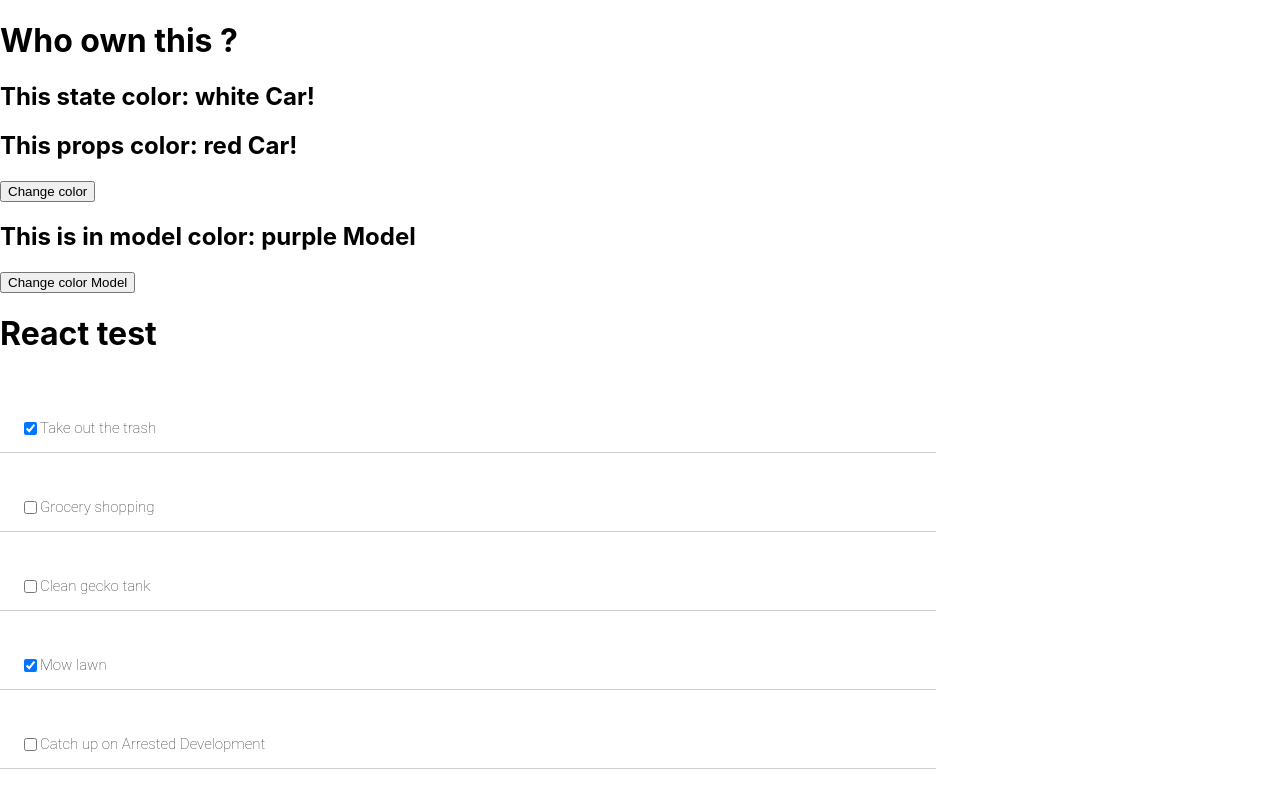
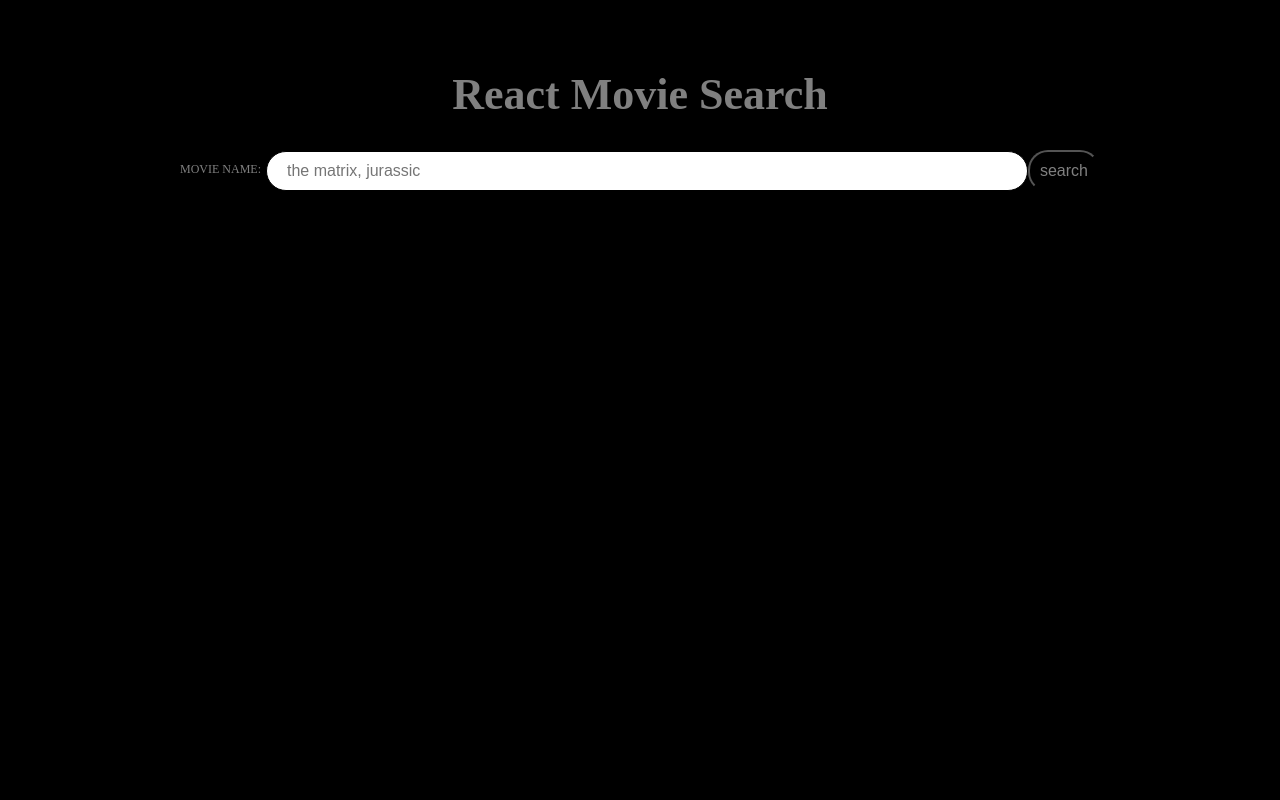
Before and after one commit to 4allofus/myreactapp, a React (Create React App) app: page / in a window 1280 px wide. Built offline with nearby package versions, Linux system fonts and the light colour scheme.

Commit message:
deploy my react 21 May,2020

```diff
--- a/src/App.js
+++ b/src/App.js
@@ -1,18 +1,13 @@
 import React from 'react';
 //import logo from './logo.svg';
 import './App.css';
-import todosData from './todosData'
-import TodoItems from './TodoItems'
+//import todosData from './todosData'
+//import TodoItems from './TodoItems'
 
 function App() {
-
-  const TodoComp = todosData.map(myItems => <TodoItems key={myItems.id} myItems={myItems}/>)
-  return (
-    <div>
-        <h1>React test</h1>
-        {TodoComp}
-    </div>
-  );
+    return (
+    <h1>Hello World</h1>
+    )
 }
 
 export default App;
--- /dev/null
+++ b/src/SearchMovies.js
@@ -0,0 +1,48 @@
+import React, {useState} from 'react'
+import DisplayMovie from './displayMovie'
+
+function SearchMovies(){
+
+    //states - input query, movies
+    const [query, setQuery] = useState('')
+    //states - output movie, movies
+    const [movie, getMovies] = useState([])
+
+    const searchMovies =async(e) => {
+        e.preventDefault()
+        //alert("submit!!")
+
+        //const query = "step up";
+
+        try{
+        const url = `https://api.themoviedb.org/3/search/movie?api_key=1c963e0bb9546bfc655cd410aca57872&language=en-US&query=${query}&page=1&include_adult=false`;
+
+        //const url = `https://api.themoviedb.org/3/movie/550?api_key=1c963e0bb9546bfc655cd410aca57872`
+            const res = await fetch(url)
+            const data = await res.json()
+            //console.log(data.results)
+            getMovies(data.results)
+        }
+        catch(err){
+            //alert(err)
+        }
+    }
+
+    return(
+        <>
+        <form className="form" onSubmit={searchMovies}>
+            <label className="label" htmlFor="query">Movie name: </label>
+            <input className="input" type="text" name="query" placeholder="the matrix, jurassic"
+            value={query} onChange={(e) => setQuery(e.currentTarget.value)}/>
+            <button className="button" type="submit">search</button>
+        </form>
+        <div className="display-list">
+            {movie.filter(displayMovie => displayMovie.poster_path).map(displayMovie => (
+                <DisplayMovie displayMovie={displayMovie} key={displayMovie.id} />
+            ))}
+        </div>
+        </>
+    )
+}
+
+export default SearchMovies
--- /dev/null
+++ b/src/displayMovie.js
@@ -0,0 +1,19 @@
+import React from 'react'
+
+export default function DisplayMovie({displayMovie}) {
+
+    return(
+        <div className="card">
+                    <img className="card--image"
+                    src={`https://image.tmdb.org/t/p/w185_and_h278_bestv2/${displayMovie.poster_path}`}
+                    alt={displayMovie.title + ' poster' }/>
+                    <div className="card--content">
+                    <h3 className="card--title">{displayMovie.title}</h3>
+                    <p><small>RELEASE DATE: {displayMovie.release_date}</small></p>
+                    <p><small>RATING: {displayMovie.vote_average}</small></p>
+                    <p className="card--desc">{displayMovie.overview}</p>
+                    </div>
+                </div>
+    )
+
+}
--- a/src/index.css
+++ b/src/index.css
@@ -1,26 +1,97 @@
+html {
+  font-size: 10px;
+}
+
+* {
+  box-sizing: border-box;
+}
+
 body {
   margin: 0;
-  font-family: -apple-system, BlinkMacSystemFont, 'Segoe UI', 'Roboto', 'Oxygen',
-    'Ubuntu', 'Cantarell', 'Fira Sans', 'Droid Sans', 'Helvetica Neue',
-    sans-serif;
-  -webkit-font-smoothing: antialiased;
-  -moz-osx-font-smoothing: grayscale;
+  padding: 0;
+  background-color: black;
+  color: gray;
 }
 
-code {
-  font-family: source-code-pro, Menlo, Monaco, Consolas, 'Courier New',
-    monospace;
+p {
+  font-size: 1.6rem;
 }
 
-.todo-item {
-  display: flex;
-  justify-content: flex-start;
-  align-items: center;
-  padding: 30px 20px 0;
-  width: 70%;
-  border-bottom: 1px solid #cecece;
-  font-family: Roboto, sans-serif;
-  font-weight: 100;
-  font-size: 15px;
-  color: #333333;
+small {
+  font-size: 1.2rem;
 }
+
+.container {
+  margin: 0 auto;
+  max-width:1000px;
+  padding: 40px;
+}
+
+.title {
+  font-size: 4.4rem;
+  text-align: center
+}
+
+.form {
+  display:grid;
+}
+
+.label{
+  font-size: 1.2rem;
+  margin-bottom: 0.2rem;
+  text-transform: uppercase;
+  margin-right: 0.5rem;
+}
+
+.input{
+
+  font-size: 1.6rem;
+  padding: 0.5rem 2rem;
+  line-height: 2.8rem;
+  border-radius: 20px;
+  border: 1.3px solid black;
+  margin-bottom: 1rem;
+}
+
+.button{
+  background-color: black;
+  color:gray;
+  padding: 1rem;
+  border-radius: 20px;
+  font-size: 1.6rem;
+  cursor: pointer;
+  transition: background-color 250ms;
+}
+
+.button-hover{
+  background-color: red;
+}
+
+@media (min-width:786px){
+  .form{
+    grid-template-columns: auto 1fr auto;
+    grid-gap: 1 rem;
+    align-items: center;
+  }
+  .input{
+    margin-bottom: 0;
+  }
+}
+
+.card {
+  padding: 2rem 4rem;
+  border-radius: 10px;
+  box-shadow: 1px 1px 5px rgba(0,0,0,0.25);
+  margin-bottom: 2rem;
+  background-color: white;
+}
+
+.card--title {
+  margin-bottom: 0.5rem;
+  font-size: 3.2rem;
+}
+
+.card--image {
+  margin: 0 auto;
+  display: block
+}
--- a/src/index.js
+++ b/src/index.js
@@ -1,62 +1,23 @@
 import React from 'react'
 import ReactDOM from 'react-dom'
 import './index.css'
-import App from './App'
+//import App from './App'
+import SearchMovies from "./SearchMovies"
 import * as serviceWorker from './serviceWorker'
 
-/*
-ReactDOM.render(
-  <React.StrictMode>
-    <App />
-  </React.StrictMode>,
-  document.getElementById('root')
-  */
- class Car extends React.Component {
-  constructor() {
-    super()
-    this.state = {color: "white"}
-  }
-  changeColor = () =>{
-    this.setState({color: "blue"})
-  }
 
+class MainWindow extends React.Component {
   render() {
     return (
-    <div>
-    <h2>This state color: {this.state.color} Car!</h2>
-      <h2>This props color: {this.props.color} Car!</h2>
-      <button type="button" onClick={this.changeColor}>Change color</button>
-      </div>
-      );
-  }
-}
-
-class Model extends React.Component{
-constructor(){
-  super()
-  this.state= {color:"purple"}
-}
-
-shiftColor = () =>{
-  this.setState({color: "pink"})
-  alert("color has been changed")
-}
-  render(){
-    return(
-      <div>
-        <h1>Who own this ?</h1>
-        <Car color="red"/>
-        <h2>This is in model color: {this.state.color} Model</h2>
-        <button type="button" onClick={this.shiftColor}>Change color Model</button>
-
-        <App />
+      <div className="container">
+        <h1 className="title">React Movie Search</h1>
+        <SearchMovies />
       </div>
     );
   }
 }
 
-
- ReactDOM.render(<Model />, document.getElementById('root'));
+ReactDOM.render(<MainWindow />, document.getElementById('root'));
 
 // If you want your app to work offline and load faster, you can change
 // unregister() to register() below. Note this comes with some pitfalls.
```
